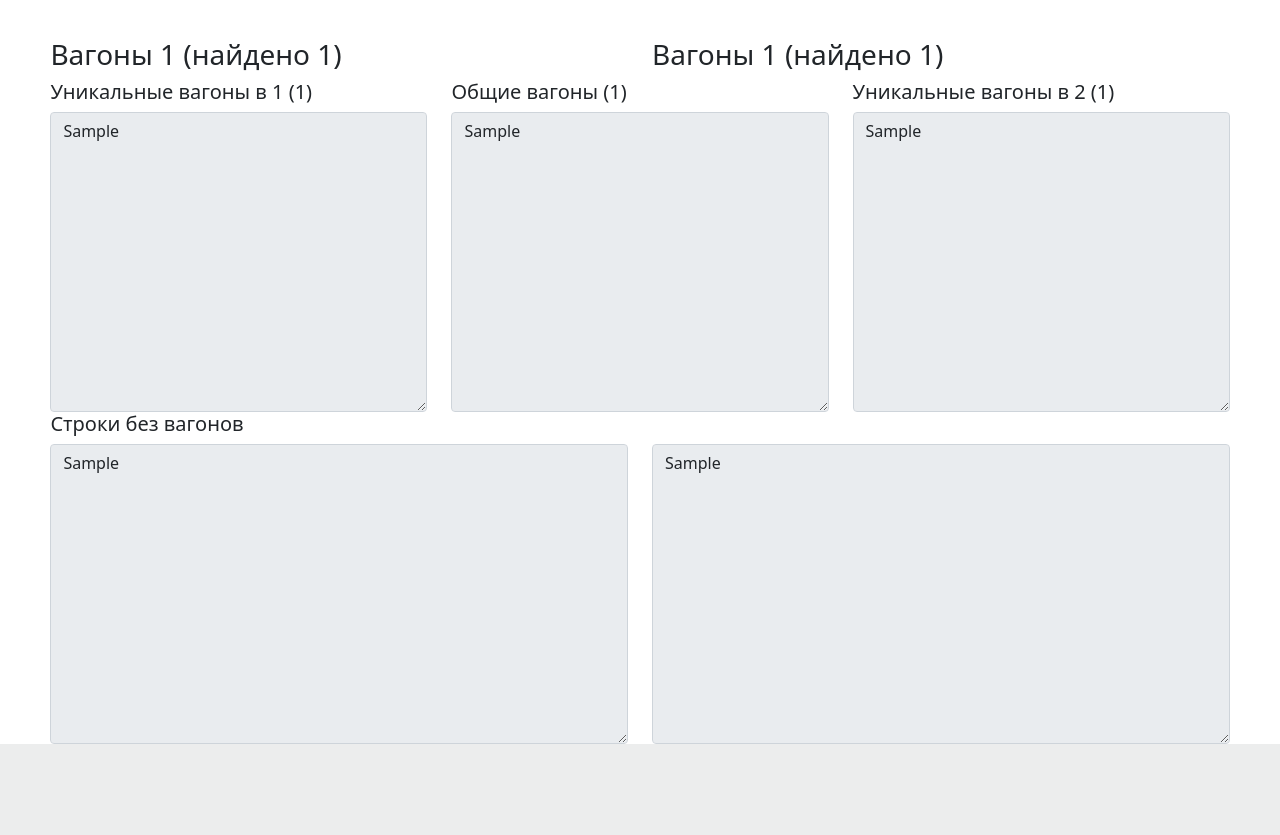
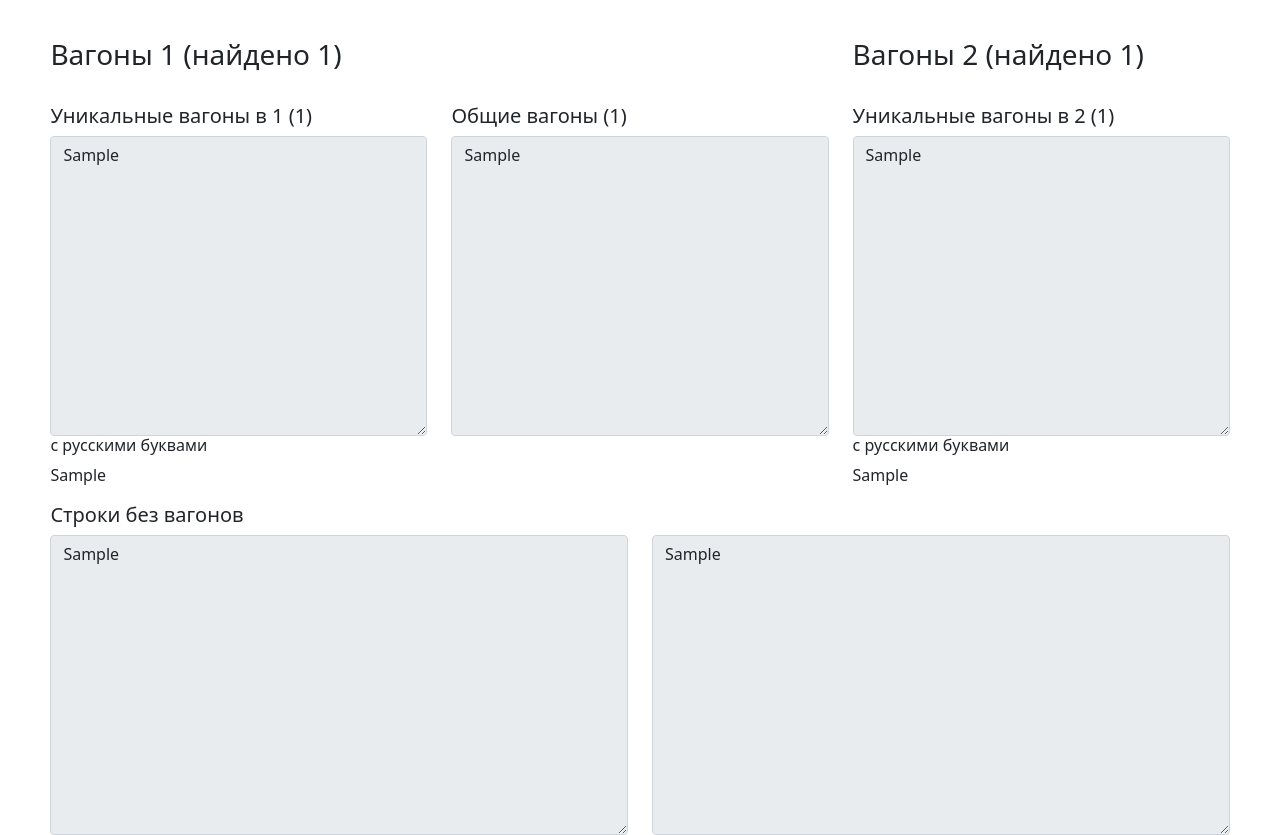
Before and after one commit to Vladiuse/Force, a Django app: template HelloDjango/vagons/templates/vagons/result.html in a window 1280 px wide. Shown: the part 56-891 px from the top of the page. Before the commit the page ends 800 px from the top, so only its background shows below. Run offline with Django 3.2, Linux system fonts and the light colour scheme; the template is opened without the code that fills it: most values are stand-ins (such as "Sample title", 1, 10 or a date in 2020); some libraries are stand-ins or nearby versions.

Commit message:
отображение русских вагонов

```diff
--- a/HelloDjango/vagons/templates/vagons/result.html
+++ b/HelloDjango/vagons/templates/vagons/result.html
@@ -11,13 +11,23 @@
                 <h3>Вагоны 1 (найдено {{vagons_1.vagons|length}})</h3>
             </div>
             <div class="col">
-                <h3>Вагоны 1 (найдено {{vagons_1.vagons|length}})</h3>
+
+            </div>
+            <div class="col">
+                <h3>Вагоны 2 (найдено {{vagons_2.vagons|length}})</h3>
             </div>
         </div>
+        <br>
         <div class="row files-data">
             <div class="col">
                 <h5>Уникальные вагоны в 1 ({{unique_vagons_1|length}})</h5>
                 <textarea type="text" class="form-control" disabled >{%for row in unique_vagons_1%}{{row.vagon_data}}{%endfor%}</textarea>
+                {%if vagons_1.rus_vagons%}
+                <h6>с русскими буквами</h6>
+                {%for ru_vag in vagons_1.rus_vagons%}
+                <p>{{ru_vag}}</p>
+                {%endfor%}
+                {%endif%}
             </div>
              <div class="col">
                  <h5>Общие вагоны ({{jeneral_vagons|length}})</h5>
@@ -26,6 +36,12 @@
             <div class="col">
                 <h5>Уникальные вагоны в 2 ({{unique_vagons_2|length}})</h5>
                 <textarea type="text" class="form-control" disabled >{%for row in unique_vagons_2%}{{row.vagon_data}}{%endfor%}</textarea>
+                  {%if vagons_2.rus_vagons%}
+                <h6>с русскими буквами</h6>
+                {%for ru_vag in vagons_2.rus_vagons%}
+                <p>{{ru_vag}}</p>
+                {%endfor%}
+                {%endif%}
             </div>
         </div>
         <div class="row">
--- a/HelloDjango/vagons/vagons_reader.py
+++ b/HelloDjango/vagons/vagons_reader.py
@@ -11,7 +11,7 @@ class Vagon:
         return self.vagon_data
 
     def find_vagon(self):
-        vagon = re.search('[A-z]{4}\s*\d{7}', self.vagon_data)
+        vagon = re.search('[A-zА-я]{4}\s*\d{7}', self.vagon_data)
         if vagon:
             vagon_id = vagon.group(0)
             return vagon_id
@@ -51,6 +51,9 @@ class VagReader:
     def sort_vagons(self, vagons: list) -> list:
         return sorted(vagons, key=lambda vagon: (vagon.id[:4], vagon.id[4:]))
 
+    def rus_vagons(self):
+        return list(filter(lambda vagon: vagon.is_has_ru_letters(), self.vagons))
+
     def __sub__(self, instance):
         unigue_ids = self.get_vagons_ids() - instance.get_vagons_ids()
         unique_vagons = list(self.get_vagons_by_ids(unigue_ids))
```
